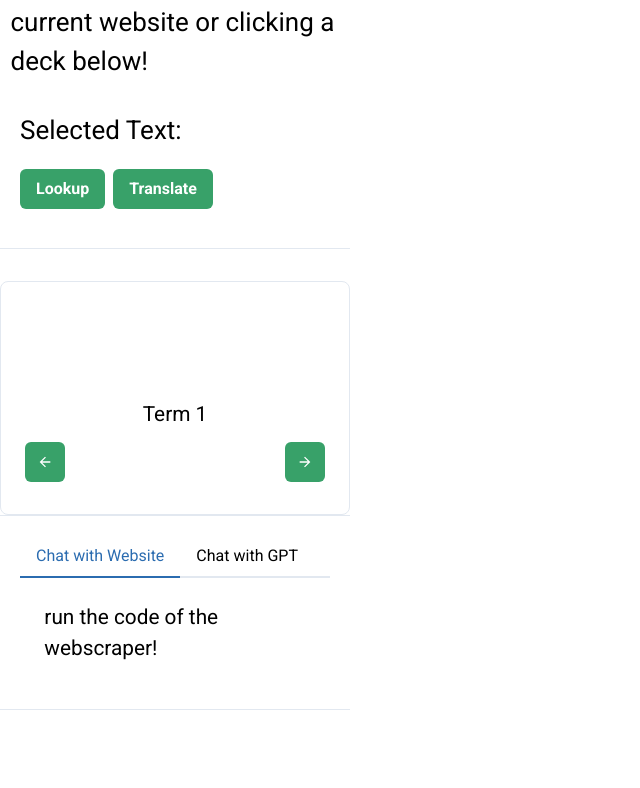
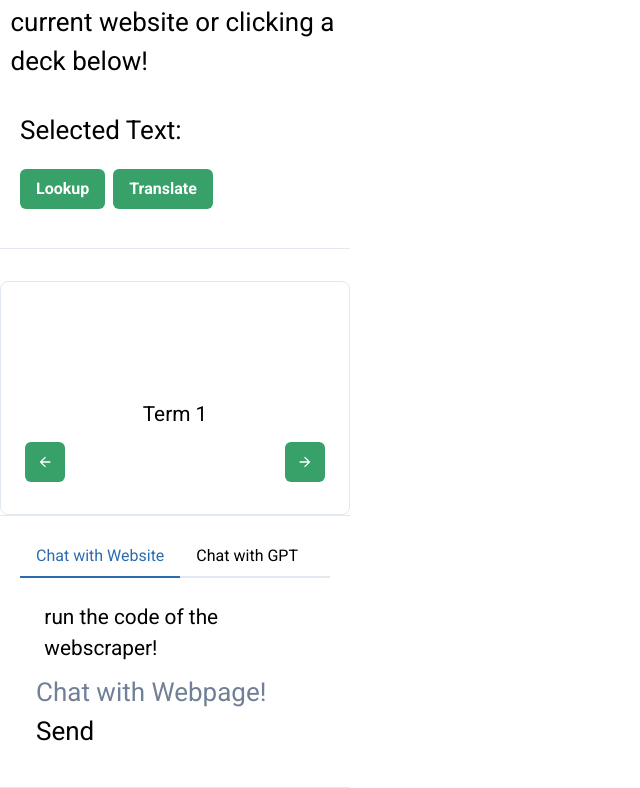
Before and after one commit to nelson123-lab/HackUNT2023, a React (Create React App) app in the folder client/: page / in a window 1280 px wide. Shown: the part 252-1040 px from the top of the page, without its empty margins (0-640 px from the left). Before the commit the page ends 962 px from the top, so only its background shows below. Built offline with nearby package versions, Linux system fonts and the light colour scheme; no server answers.

Commit message:
Added web and gpt chats

```diff
--- a/client/src/Chat.js
+++ b/client/src/Chat.js
@@ -1,9 +1,10 @@
 // src/Chat.js
 /* global chrome */
 import React, { useState, useEffect } from 'react';
-import axios from 'axios'
 import './App.css';
 import { Button, Tabs, TabPanels, TabPanel, Tab, TabList} from '@chakra-ui/react';
+import Webchat from './Webchat';
+import Gptchat from './Gptchat';
 
 const Chat = () => {
   return (
@@ -17,9 +18,11 @@ const Chat = () => {
         <TabPanels>
             <TabPanel>
             <p>run the code of the webscraper!</p>
+            <Webchat />
             </TabPanel>
             <TabPanel>
             <p>run the code of the gpt!</p>
+            <Gptchat />
             </TabPanel>
         </TabPanels>
     </Tabs>
--- /dev/null
+++ b/client/src/Gptchat.js
@@ -0,0 +1,27 @@
+/* global chrome */
+import React, { useState,useRef } from 'react'
+import axios from 'axios'
+
+export default function Gptchat (){
+    const [response, setResponse] = useState('')
+    const textRef = useRef();
+
+    const handleChat = async(e) => {
+        e.preventDefault()
+        console.log("Chat with webpage called")
+        let temp_response
+        temp_response = await axios.post('http://127.0.0.1:5000/gptchat', {
+          text: textRef.current.value
+        })
+        console.log(temp_response.data.response)
+        setResponse(temp_response.data.response)
+      }
+
+    return(
+        <div>
+            <input type='Text' placeholder='Chat with Webpage!' ref={textRef}></input>
+            <button onClick={handleChat}>Send</button>
+            <div>{response}</div>
+        </div>
+    )
+}
--- /dev/null
+++ b/client/src/Webchat.js
@@ -0,0 +1,35 @@
+/* global chrome */
+import React, { useState, useRef } from 'react'
+import axios from 'axios'
+
+export default function Webchat (){
+    const [response, setResponse] = useState('')
+    const textRef = useRef();
+    let url
+    chrome.tabs.query({ active: true, currentWindow: true }, (tabs) => {
+        console.log('Querying active tab:', tabs);
+        console.log(tabs[0].url)
+        url = tabs[0].url
+    })
+
+    const handleChat = async(e) => {
+        e.preventDefault()
+        console.log("Chat with webpage called")
+        let temp_response
+        console.log(textRef.current.value)
+        temp_response = await axios.post('http://127.0.0.1:5000/webchat', {
+          text: textRef.current,
+          webLink: url
+        })
+        console.log(temp_response.data.response)
+        setResponse(temp_response.data.response)
+      }
+
+    return(
+        <div>
+            <input type='Text' placeholder='Chat with Webpage!' ref={textRef}></input>
+            <button onClick={handleChat}>Send</button>
+            <div>{response}</div>
+        </div>
+    )
+}
```
Also changed, not shown: 1 other file (tests, documents, lock files or other folders).
